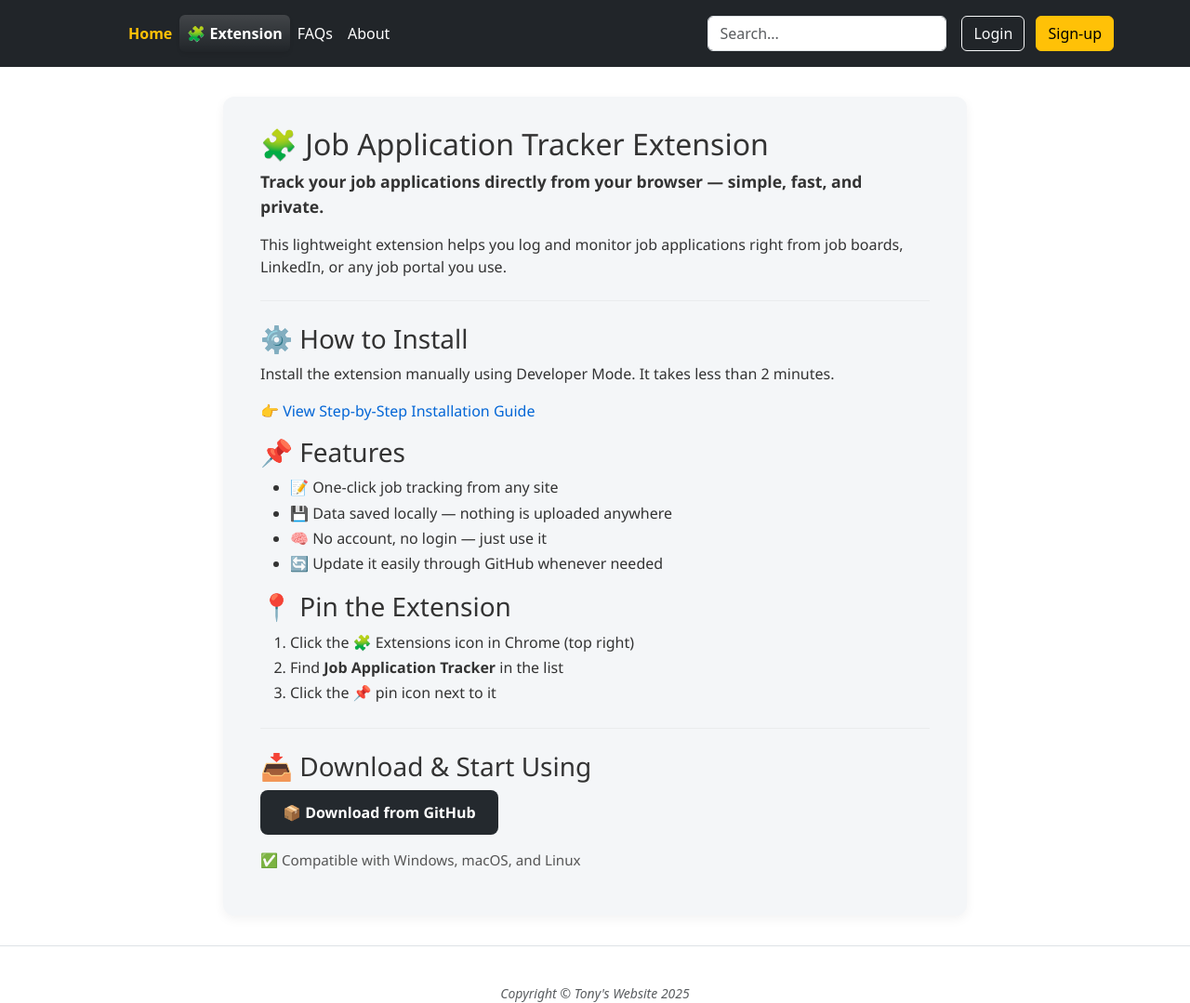
After one commit to TonyStark-47/Job-Application-Tracker, a Flask app: page /extension in a window 1280 px wide. The commit adds this page. Shown: the whole page at 93% size. Run offline with Flask 3, Linux system fonts and the light colour scheme; some libraries are stand-ins or nearby versions.

Commit message:
Add Extension features and its page

```diff
--- a/main.py
+++ b/main.py
@@ -269,6 +269,11 @@ def search():
     return render_template('index.html', jobs=result)
 
 
+@app.route('/extension', methods=['GET', 'POST'])
+def get_extension():
+    return render_template('extension.html')
+
+
 @app.route('/otp', methods=['GET', 'POST'])
 def get_verify_otp():
     form = OTPForm()
--- /dev/null
+++ b/static/css/styles.css
@@ -0,0 +1,19 @@
+body {
+    background-color: #f8f9fa;
+}
+.tracker-table th, .tracker-table td {
+    vertical-align: middle;
+}
+.status-badge {
+    padding: 5px 10px;
+    border-radius: 15px;
+    font-size: 0.9rem;
+}
+.awaiting { background-color: #ffcc00; color: black; }
+.interviewed { background-color: #ff8800; color: white; }
+.applied { background-color: #007bff; color: white; }
+.offered { background-color: #28a745; color: white; }
+.withdrawn { background-color: #6c757d; color: white; }
+.rejected { background-color: #dc3545; color: white; }
+.test { background-color: #6610f2; color: white; }
+.hiring-challenge { background-color: #6610f2; color: white; }
--- /dev/null
+++ b/templates/extension.html
@@ -0,0 +1,48 @@
+{% include "header.html" %}
+<section style="max-width: 800px; margin: 2rem auto; padding: 2rem 2.5rem; font-family: 'Segoe UI', sans-serif; background-color: #f4f6f8; border-radius: 12px; box-shadow: 0 4px 12px rgba(0, 0, 0, 0.05); color: #333;">
+    <h2 style="margin-top: 0;">🧩 Job Application Tracker Extension</h2>
+    <p style="font-size: 1.1rem;"><strong>Track your job applications directly from your browser — simple, fast, and private.</strong></p>
+
+    <p>This lightweight extension helps you log and monitor job applications right from job boards, LinkedIn, or any job portal you use.</p>
+
+    <hr style="border: none; border-top: 1px solid #ccc; margin: 1.5rem 0;">
+
+    <h3>⚙️ How to Install</h3>
+    <p>Install the extension manually using Developer Mode. It takes less than 2 minutes.</p>
+
+    <p>
+      👉 <a href="https://github.com/TonyStark-47/Extension-Job-Application-Tracker#-one-time-setup" target="_blank" style="color: #0366d6; text-decoration: none;">
+        View Step-by-Step Installation Guide
+      </a>
+    </p>
+
+    <h3>📌 Features</h3>
+    <ul style="line-height: 1.7;">
+      <li>📝 One-click job tracking from any site</li>
+      <li>💾 Data saved locally — nothing is uploaded anywhere</li>
+      <li>🧠 No account, no login — just use it</li>
+      <li>🔄 Update it easily through GitHub whenever needed</li>
+    </ul>
+
+    <h3>📍 Pin the Extension</h3>
+    <ol style="line-height: 1.7;">
+      <li>Click the 🧩 Extensions icon in Chrome (top right)</li>
+      <li>Find <strong>Job Application Tracker</strong> in the list</li>
+      <li>Click the 📌 pin icon next to it</li>
+    </ol>
+
+    <hr style="border: none; border-top: 1px solid #ccc; margin: 1.5rem 0;">
+
+    <h3>📥 Download & Start Using</h3>
+    <p>
+      <a href="https://github.com/TonyStark-47/Extension-Job-Application-Tracker"
+         target="_blank"
+         style="display: inline-block; background-color: #24292e; color: #fff; padding: 12px 24px; border-radius: 8px; text-decoration: none; font-weight: bold;">
+        📦 Download from GitHub
+      </a>
+    </p>
+
+    <p style="font-size: 0.95rem; color: #555;">✅ Compatible with Windows, macOS, and Linux</p>
+  </section>
+
+{% include "footer.html" %}
--- a/templates/header.html
+++ b/templates/header.html
@@ -5,26 +5,8 @@
     <meta name="viewport" content="width=device-width, initial-scale=1.0 shrink-to-fit=no">
     <title>Job Application Tracker</title>
     <link href="https://cdn.jsdelivr.net/npm/bootstrap@5.3.0/dist/css/bootstrap.min.css" rel="stylesheet">
+    <link rel="stylesheet" href="{{ url_for('static', filename='css/styles.css') }}">
     <script src="https://cdn.jsdelivr.net/npm/bootstrap@5.1.3/dist/js/bootstrap.bundle.min.js" integrity="sha384-ka7Sk0Gln4gmtz2MlQnikT1wXgYsOg+OMhuP+IlRH9sENBO0LRn5q+8nbTov4+1p" crossorigin="anonymous"></script>
-    <style>
-        body {
-            background-color: #f8f9fa;
-        }
-        .tracker-table th, .tracker-table td {
-            vertical-align: middle;
-        }
-        .status-badge {
-            padding: 5px 10px;
-            border-radius: 15px;
-            font-size: 0.9rem;
-        }
-        .awaiting { background-color: #ffcc00; color: black; }
-        .interviewed { background-color: #ff8800; color: white; }
-        .applied { background-color: #007bff; color: white; }
-        .offered { background-color: #28a745; color: white; }
-        .withdrawn { background-color: #6c757d; color: white; }
-        .rejected { background-color: #dc3545; color: white; }
-    </style>
     {% block styles %}
     <!-- Bootstrap CSS -->
     {{ bootstrap.load_css() }}
@@ -40,8 +22,12 @@
 
               <ul class="nav col-12 col-lg-auto me-lg-auto mb-2 justify-content-center mb-md-0">
                 <li><a href="{{ url_for('home') }}" class="nav-link px-2 text-warning fw-bolder ">Home</a></li>
-                <li><a href="#" class="nav-link px-2 text-white">Features</a></li>
-                <li><a href="#" class="nav-link px-2 text-white">Pricing</a></li>
+                <li>
+                  <a href="{{ url_for('get_extension') }}"
+                     class="nav-link px-2 bg-gradient text-white fw-bold rounded shadow-sm">
+                     🧩 Extension
+                  </a>
+                </li>
                 <li><a href="#" class="nav-link px-2 text-white">FAQs</a></li>
                 <li><a href="#" class="nav-link px-2 text-white">About</a></li>
               </ul>
```
